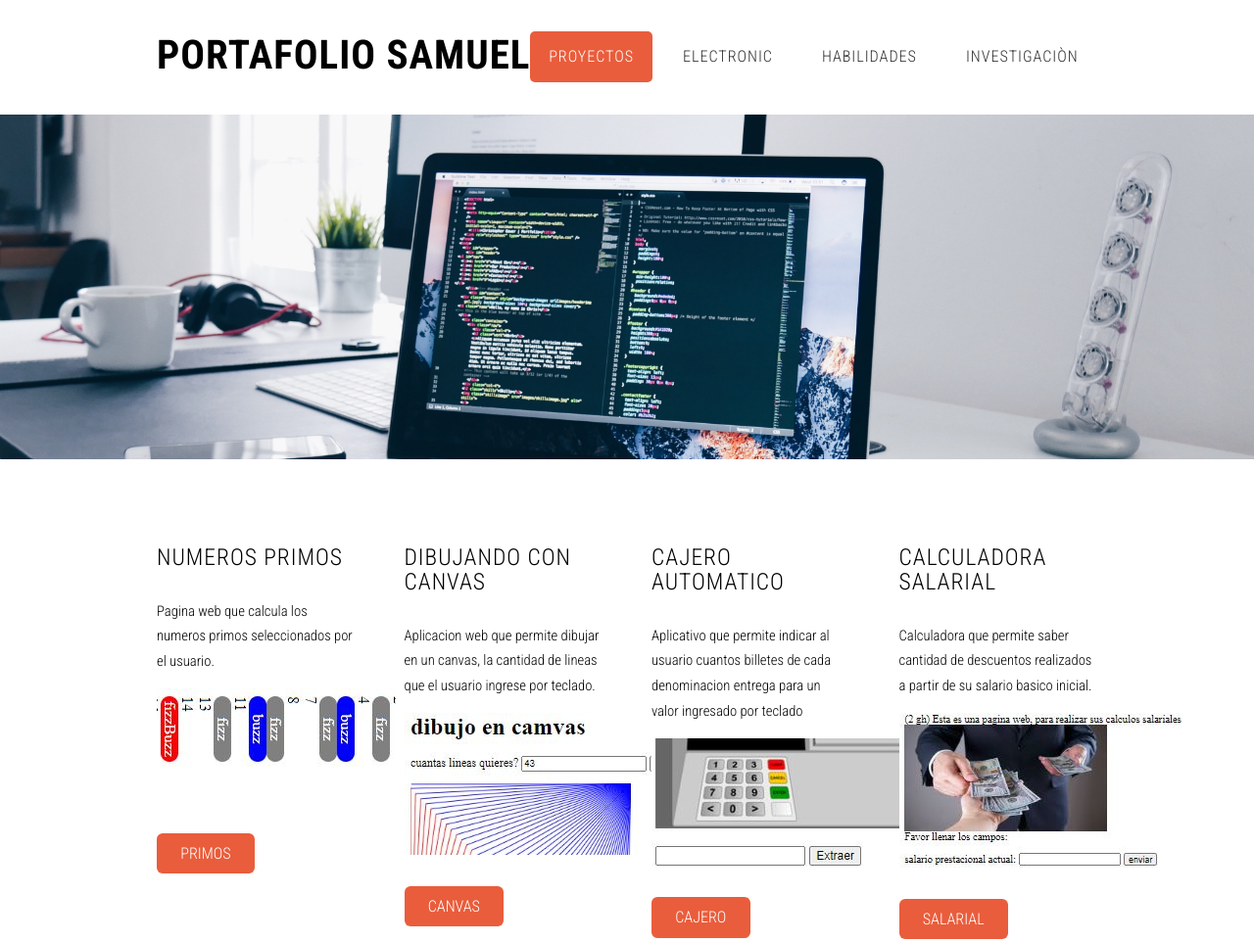
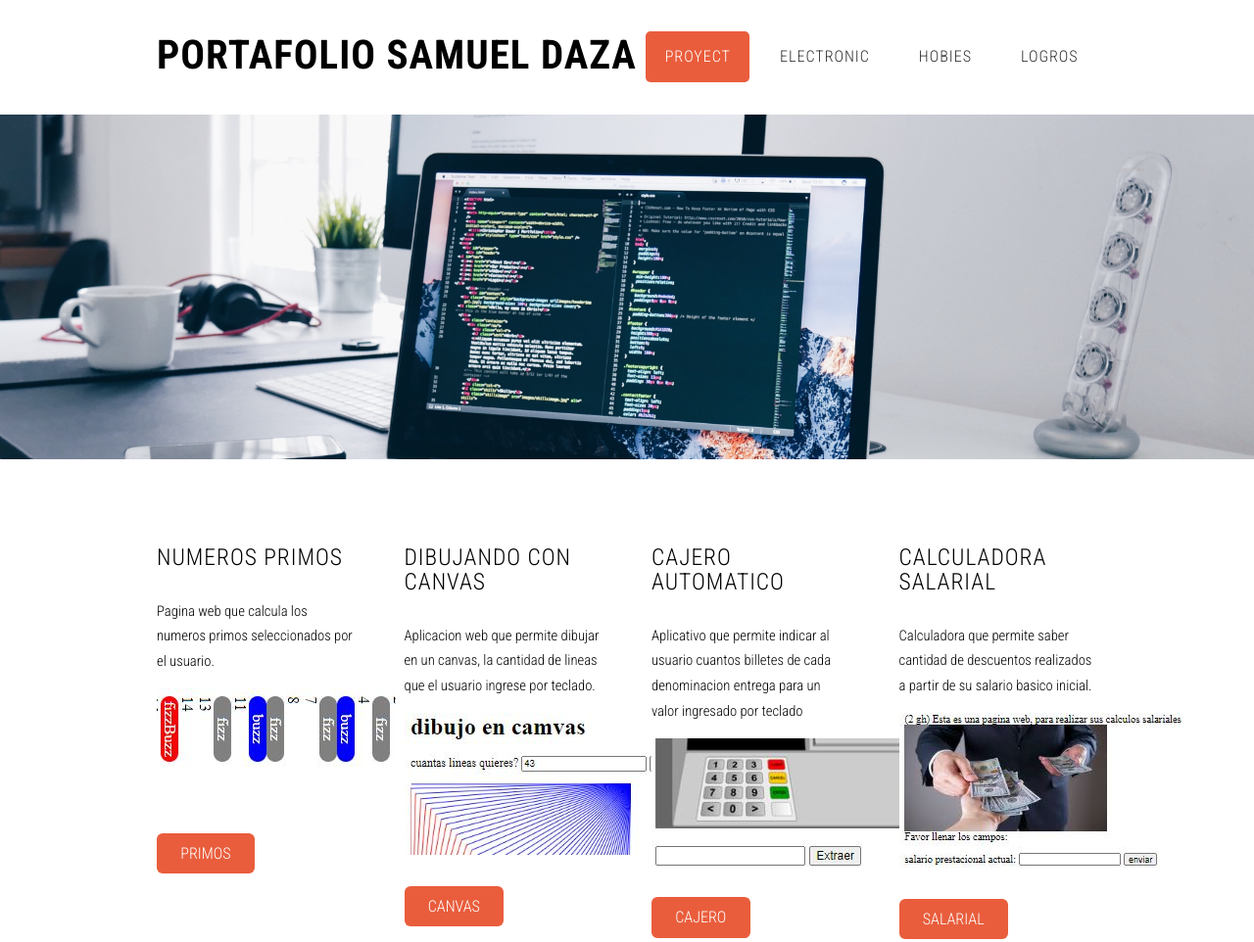
Before and after one commit to samueldazadaza/portafolio2, a plain HTML site: page index.html in a window 1280 px wide. Shown: the top 962 px of the page at 98% size. Drawn offline with nearby package versions, Linux system fonts and the light colour scheme.

Commit message:
Update index.html

```diff
--- a/index.html
+++ b/index.html
@@ -38,10 +38,10 @@
 				<!-- Nav -->
 					<nav id="nav">
 						<ul>
-							<li class="active"><a href="index.html">Proyectos</a></li>
+							<li class="active"><a href="index.html">Proyect</a></li>
 							<li><a href="left-sidebar.html">Electronic</a></li>
-							<li><a href="right-sidebar.html">Habilidades</a></li>
-							<li><a href="no-sidebar.html">Investigaciòn</a></li>
+							<li><a href="right-sidebar.html">Hobies</a></li>
+							<li><a href="no-sidebar.html">Logros</a></li>
 						</ul>
 					</nav>
 
```
